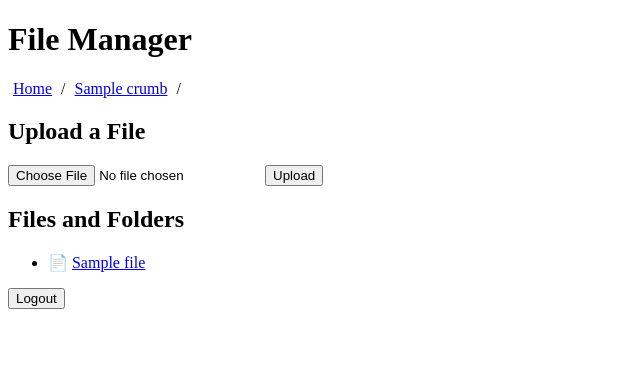
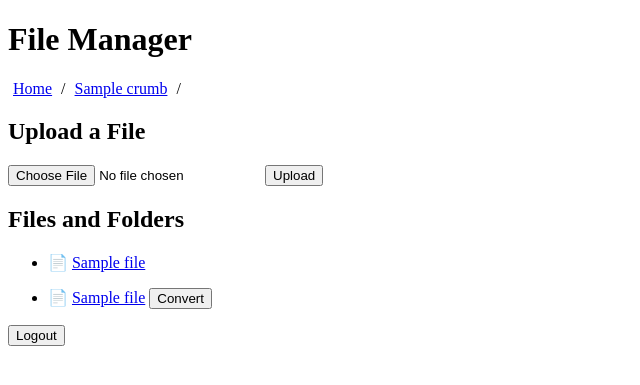
Before and after one commit to Surote/pvc-extract, a Flask app: template templates/index.html in a window 1280 px wide. Shown: the top 385 px of the page, without its empty margins (0-640 px from the left). Run offline with Flask 3, Linux system fonts and the light colour scheme; the template is opened without the code that fills it: most values are stand-ins (such as "Sample title", 1, 10 or a date in 2020).

Commit message:
fix: convert xml bzip2 to html

```diff
--- a/app.py
+++ b/app.py
@@ -1,4 +1,4 @@
-from flask import Flask, request, send_from_directory, send_file, render_template, redirect, url_for, flash, session
+from flask import Flask, request, send_from_directory, render_template, redirect, url_for, flash, session, jsonify
 from flask_bcrypt import Bcrypt
 from functools import wraps
 import os
@@ -78,33 +78,6 @@ def upload_file():
 def download_file(filepath):
     directory = os.path.dirname(filepath)
     filename = os.path.basename(filepath)
-    full_path = os.path.join(app.config['UPLOAD_FOLDER'], directory, filename)
-
-    if filename.endswith('.xml.bzip2'):
-        import tempfile
-        try:
-            with tempfile.NamedTemporaryFile(suffix='.html', delete=False) as temp_html:
-                html_path = temp_html.name
-
-            subprocess.run([
-                'oscap', 'xccdf', 'generate', 'report',
-                full_path,
-                html_path
-            ], check=True)
-
-            return send_file(
-                html_path,
-                as_attachment=True,
-                download_name=filename.replace('.xml.bzip2', '.html')
-            )
-
-        except subprocess.CalledProcessError as e:
-            flash(f"Error converting file: {str(e)}")
-            return redirect(url_for('index'))
-        except Exception as e:
-            flash(f"Unexpected error: {str(e)}")
-            return redirect(url_for('index'))
-
     return send_from_directory(
         os.path.join(app.config['UPLOAD_FOLDER'], directory),
         filename,
@@ -129,5 +102,34 @@ def logout():
     flash('Logged out successfully')
     return redirect(url_for('login'))
 
+@app.route('/delete/<path:filepath>', methods=['POST'])
+@login_required
+def delete_file(filepath):
+    file_path = os.path.join(app.config['UPLOAD_FOLDER'], filepath)
+    if os.path.exists(file_path):
+        os.remove(file_path)
+        flash("File deleted successfully")
+    else:
+        flash("File not found")
+    directory = os.path.dirname(filepath)
+    return redirect(url_for('index', subpath=directory))
+
+@app.route('/convert/<path:filepath>', methods=['POST'])
+@login_required
+def convert_to_html(filepath):
+    file_path = os.path.join(app.config['UPLOAD_FOLDER'], filepath)
+    if os.path.exists(file_path):
+        html_file = f"{file_path}.html"
+        try:
+            subprocess.run(['oscap', 'xccdf', 'generate', 'report', file_path],
+                           check=True, stdout=open(html_file, 'w'))
+            flash("File converted successfully")
+        except subprocess.CalledProcessError:
+            flash("Error in converting the file")
+    else:
+        flash("File not found")
+    directory = os.path.dirname(filepath)
+    return redirect(url_for('index', subpath=directory))
+
 if __name__ == '__main__':
     app.run(host='0.0.0.0', port=5123)
--- a/templates/index.html
+++ b/templates/index.html
@@ -52,7 +52,22 @@
         </li>
     {% endfor %}
     </ul>
-
+    <ul>
+        {% for file in files %}
+            <li>
+                {% if file.is_dir %}
+                    <span class="folder">📁</span>
+                    <a href="{{ url_for('index', subpath=file.path) }}">{{ file.name }}/</a>
+                {% else %}
+                    <span>📄</span>
+                    <a href="{{ url_for('download_file', filepath=file.path) }}">{{ file.name }}</a>
+                    <form action="{{ url_for('convert_to_html', filepath=file.path) }}" method="post" style="display:inline;">
+                        <input type="submit" value="Convert">
+                    </form>
+                {% endif %}
+            </li>
+        {% endfor %}
+        </ul>
     <form action="{{ url_for('logout') }}" method="post">
         <input type="submit" value="Logout">
     </form>
```
